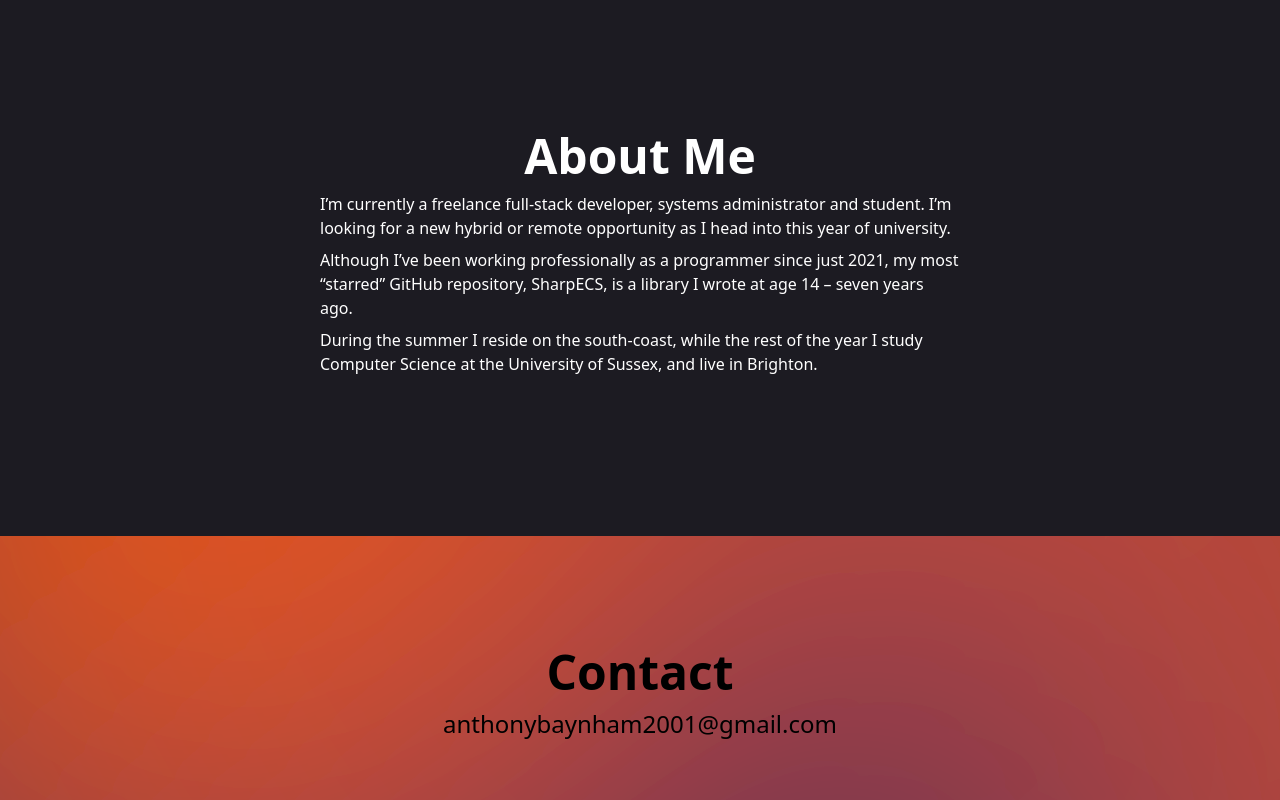
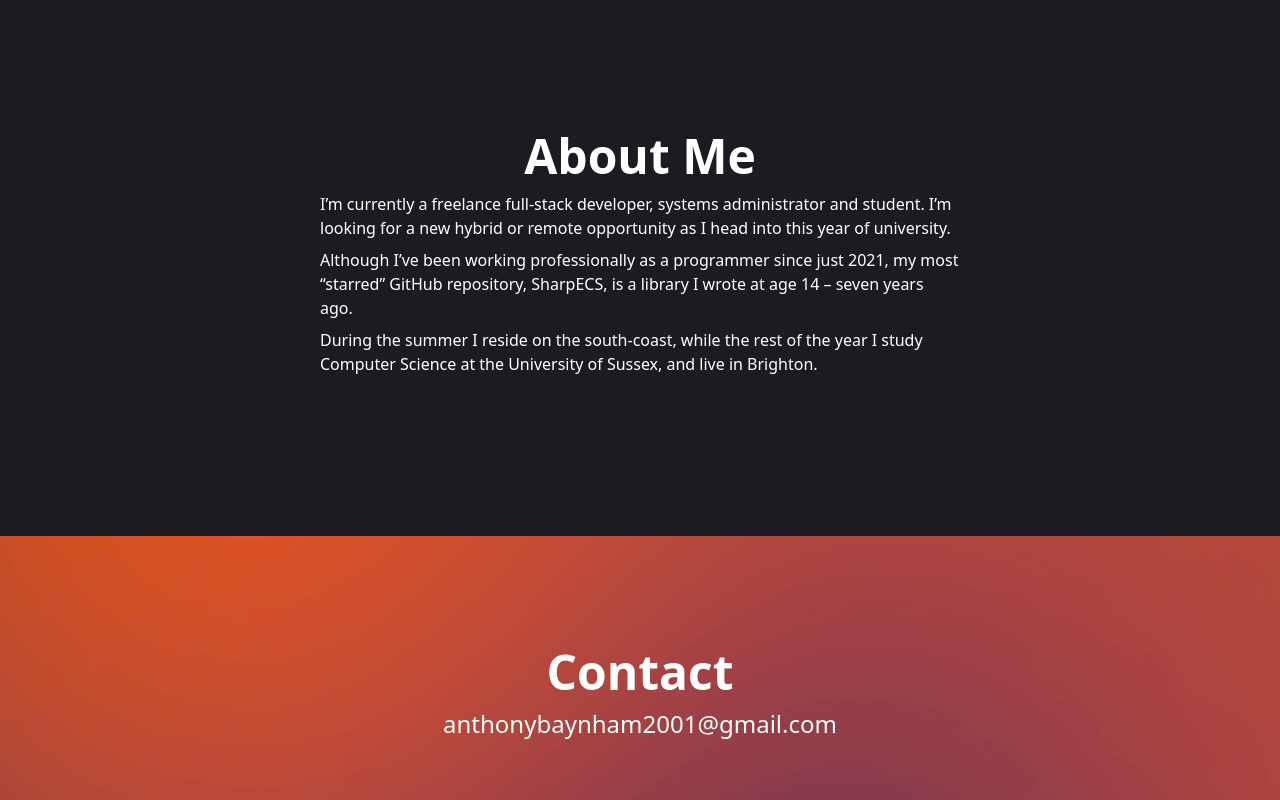
Before and after one commit to anthony-y/www, a Next.js app: page / in a window 1280 px wide. Shown: the part 1720-2520 px from the top of the page. Built offline with nearby package versions, Linux system fonts and the light colour scheme.

Commit message:
Fix Contact font colour

```diff
--- a/pages/index.tsx
+++ b/pages/index.tsx
@@ -49,7 +49,7 @@ function Frontpage({ domains }: InferGetStaticPropsType<typeof getStaticProps>)
       </section>
 
       <section className={`bg-white max-h-[33vh] svg-background-cover ${theme == 'light' ? "blurry-gradient" : "blurry-gradient-night"}`}>
-        <article className="container mx-auto text-white dark:text-black">
+        <article className="container mx-auto text-white">
           <h1 className="pt-28 flex justify-center text-5xl font-bold align-center">Contact</h1>
           <a href="mailto:anthonybaynham2001@gmail.com"><p className="hover:text-gray-700 transition flex flex-col justify-center items-center text-center pt-3 text-2xl">anthonybaynham2001@gmail.com</p></a>
         </article>
```
